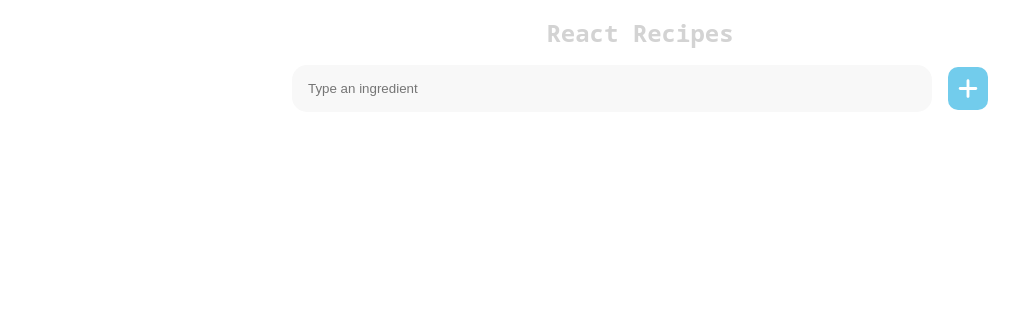
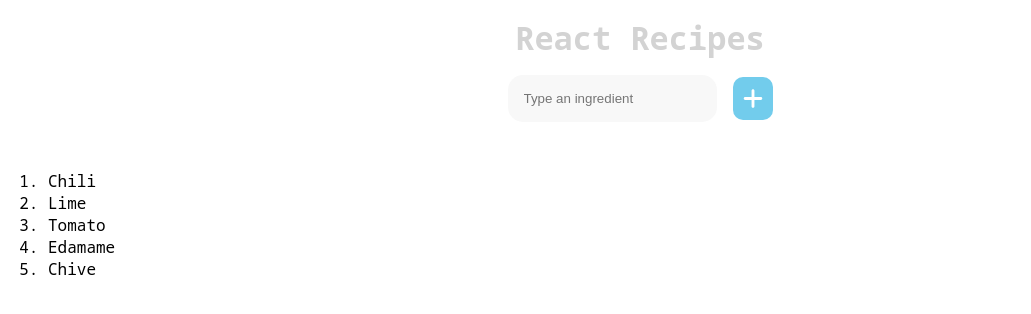
Before and after one commit to SalvatoreMangiacotti/react-recipes, a React (Vite) app: page / in a window 1280 px wide. Shown: the top 314 px of the page, without its empty margins (0-1031 px from the left). Built offline with nearby package versions, Linux system fonts and the light colour scheme.

Commit message:
Add an onSubmit event on the form.

```diff
--- a/src/App.css
+++ b/src/App.css
@@ -9,16 +9,24 @@
 }
 
 
+body {
+
+    font-family: "Noto Sans Mono", serif;
+
+}
+
 h1 {
 
     color: lightgray;
 
+    font-size: 2rem;
+
 }
 
 
-body {
+ol {
 
-    font-family: "Noto Sans Mono", serif;
+    margin: 3rem;
 
 }
 
@@ -47,9 +55,9 @@ header {
 
     display: flex;
 
+    justify-content: center;
+
     align-items: center;
-
-    justify-content: center;
 
     gap: 1rem;
 
@@ -65,8 +73,6 @@ header {
     background-color: #f8f8f8;
 
     border-radius: 15px;
-
-    width: 50%;
 
 }
 
--- a/src/App.jsx
+++ b/src/App.jsx
@@ -20,6 +20,7 @@ function App() {
     <>
 
       <Header />
+
       <Main />
 
     </>
--- a/src/components/Main.jsx
+++ b/src/components/Main.jsx
@@ -1,3 +1,5 @@
+import products from "../data/productList"
+
 export default function Main() {
 
     const handleClick = () => {
@@ -6,11 +8,33 @@ export default function Main() {
 
     }
 
-    const handleMouseHover = () => {
 
-        console.log("Mouse hover")
+    // const handleMouseHover = () => {
+
+    //     console.log("Mouse hover")
+
+    // }
+
+
+    const handleSubmit = (event) => {
+
+        event.preventDefault();
+
+        console.log("Submitted")
 
     }
+
+
+    const productsList = products.map((element) => {
+
+        return (
+
+            <li key={element}>{element}</li>
+
+        )
+
+    })
+
 
     return (
 
@@ -18,7 +42,7 @@ export default function Main() {
 
             <div className="main_container">
 
-                <form className="add_ingredient_form">
+                <form className="add_ingredient_form" onSubmit={handleSubmit}>
 
                     <input
 
@@ -31,8 +55,11 @@ export default function Main() {
                     />
 
                     <button
+
                         onClick={handleClick}
-                        onMouseEnter={handleMouseHover}
+
+                    // onMouseEnter={handleMouseHover}
+
                     >
 
                         <img src="./src/assets/plus-solid.svg" />
@@ -41,6 +68,12 @@ export default function Main() {
 
                 </form>
 
+                <ol>
+
+                    {productsList}
+
+                </ol>
+
             </div>
 
         </main>
--- /dev/null
+++ b/src/data/productList.js
@@ -0,0 +1,3 @@
+const products = ['Chili', 'Lime', 'Tomato', 'Edamame', 'Chive'];
+
+export default products;
```
